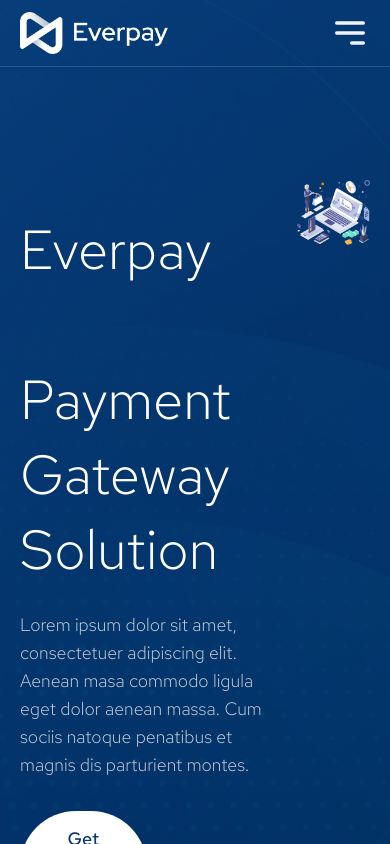
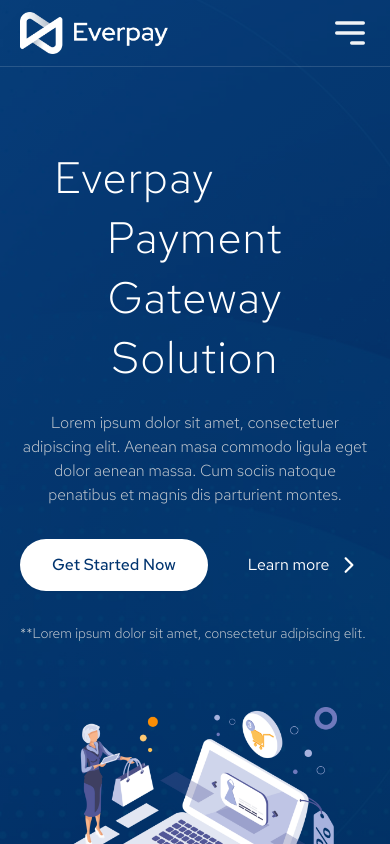
Before and after one commit to programmerrafi/payment-getway-next-js, a Next.js app: page / in a window 390 px wide. Shown: the top 844 px of the page. Built offline with nearby package versions, Linux system fonts and the light colour scheme.

Commit message:
2 sections done with responsive

```diff
--- a/app/components/Home/HeroHome.js
+++ b/app/components/Home/HeroHome.js
@@ -13,7 +13,7 @@
   }, [showText]);
 
   return (
-    <section className="relative rounded-br-[300px] mix-transition overflow-hidden mb-0 -mt-[95px] pt-[240px] pb-[120px] hero-gradient z-0">
+    <section className="relative rounded-br-[100px] md:rounded-br-[200px] lg:rounded-br-[300px] mix-transition overflow-hidden mb-0 -mt-[95px] pt-[175px] md:pt-[210px] lg:pt-[242px] pb-[120px] hero-gradient z-0">
       <div
         className="w-full h-full absolute top-0 left-0 mix-transition"
         style={setBackgroundImage("images/hero-bg-img.jpeg", {
@@ -22,10 +22,10 @@
         })}
       ></div>
       <div className="relative container">
-        <div className="flex flex-warp gap-8 lg:flex-nowrap">
+        <div className="flex flex-wrap gap-8 lg:flex-nowrap">
           {/* Left */}
-          <div className="lg:w-[50%]">
-            <h1 className="text-[55px] text-white font-RadHatText font-thin leading-[75px] transition-all">
+          <div className="lg:w-[54%] md:w-[80%] w-full md:mx-auto lg:mx-0">
+            <h1 className="text-[44px] md:text-[54px] text-center lg:text-left text-white font-RadHatText font-thin leading-[60px] sm:leading-[72px] transition-all tracking-[1px]">
               <span>Everpay </span>
               <span
                 className={`font-medium relative inline-block text-transition duration-300 ease-out align-bottom overflow-hidden ${
@@ -53,31 +53,32 @@
               </span>
               <span className={``}> Payment Gateway Solution</span>
             </h1>
-            <p className="mb-8 mt-[24px] text-smallText text-lg font-[300] font-RadHatText">
+            <p className="mb-8 mt-[24px] text-center lg:text-left text-smallText text-base md:text-lg font-[300] font-RadHatText">
               Lorem ipsum dolor sit amet, consectetuer adipiscing elit. Aenean
               masa commodo ligula eget dolor aenean massa. Cum sociis natoque
               penatibus et magnis dis parturient montes.
             </p>
-            <div className="flex items-center gap-10">
+            {/* Button */}
+            <div className="flex items-center md:justify-center lg:justify-start gap-10">
               <ButtonC
                 title="Get Started Now"
-                className="text-lg text-colorSecondary font-[500]"
+                className="sm:text-lg text-base text-colorSecondary font-[500]"
               />
-              <div className="flex items-center gap-2 text-white cursor-pointer font-RadHatText text-lg">
+              <div className="flex items-center gap-2 text-white cursor-pointer font-RadHatText text-base sm:text-lg">
                 <p>Learn more</p>
                 <IoIosArrowForward size={24} />
               </div>
             </div>
-            <p className="my-8 text-smallText text-base font-[300] font-RadHatText">
+            <p className="my-8 text-smallText md:text-center lg:text-left text-sm sm:text-base font-[300] font-RadHatText">
               **Lorem ipsum dolor sit amet, consectetur adipiscing elit.
             </p>
           </div>
           {/* Right */}
-          <div className="lg:w-[50%]">
-            <div className="-mt-8 flex justify-end">
+          <div className="lg:w-[50%] w-full">
+            <div className="md:-mt-14 flex mx-auto lg:justify-end w-[90%] h-[90%] md:w-[600px] md:h-[600px] lg:w-[520px] lg:h-[520px]">
               <Image
                 src="/images/hero-project-images.png"
-                width="520"
+                width="600"
                 height="520"
                 alt="hero-project-images"
                 className="object-contain"
--- a/app/layout/Navbar/Navbar.js
+++ b/app/layout/Navbar/Navbar.js
@@ -30,14 +30,10 @@
   }, []);
   return (
     <>
+      {/* I can use sticky and top-0 */}
       <header className={`relative z-10 border-b border-[#ffffff24]`}>
-        {/* <header
-        className={`sticky top-0 z-[1005] bg-black w-full ${
-          navbar && "bg-black"
-        }`}
-      > */}
         <nav className={`container`}>
-          <div className="flex justify-between items-center w-full py-3 md:py-5 lg:py-0">
+          <div className="flex justify-between items-center w-full py-3 md:py-4 lg:py-0">
             {/* Logo */}
             <Link href="/" className="">
               <div className="w-[148px] md:w-[170px]">
@@ -62,8 +58,8 @@
             <div
               className={`${
                 !open &&
-                "absolute bg-teal-700 !left-[-350px] lg:!left-0 transition-all lg:!transition-none !duration-[350ms] ease-in-out lg:!duration-[0ms] z-[1000]"
-              } absolute top-0 left-0 bg-mobileNavBg lg:relative lg:top-0 z-[999] lg:justify-between w-[350px] h-screen lg:h-auto flex-col flex lg:flex lg:w-auto lg:order-1 lg:bg-transparent transition-all duration-[400ms] lg:!transition-none ease-in lg:!duration-[0ms] overflow-y-scroll lg:!overflow-y-visible no-scrollbar`}
+                "fixed bg-teal-700 !left-[-350px] lg:!left-0 transition-all lg:!transition-none !duration-[350ms] ease-in-out lg:!duration-[0ms] z-[1000]"
+              } fixed top-0 left-0 bg-mobileNavBg lg:relative lg:top-0 z-[999] lg:justify-between w-[350px] h-screen lg:h-auto flex-col flex lg:flex lg:w-auto lg:order-1 lg:bg-transparent transition-all duration-[400ms] lg:!transition-none ease-in lg:!duration-[0ms] overflow-y-scroll lg:!overflow-y-visible no-scrollbar`}
             >
               {/* ==== Menu Close Icon & Menu Logo for mobile ==== */}
               <div className="flex lg:hidden pt-10 pb-8 px-8 justify-between items-center">
```
